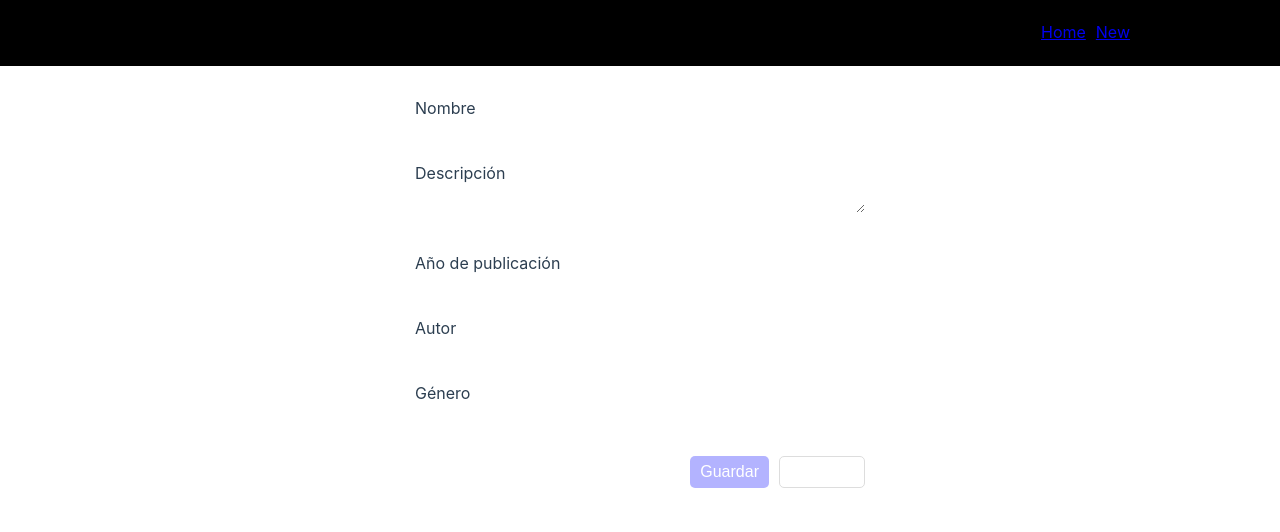
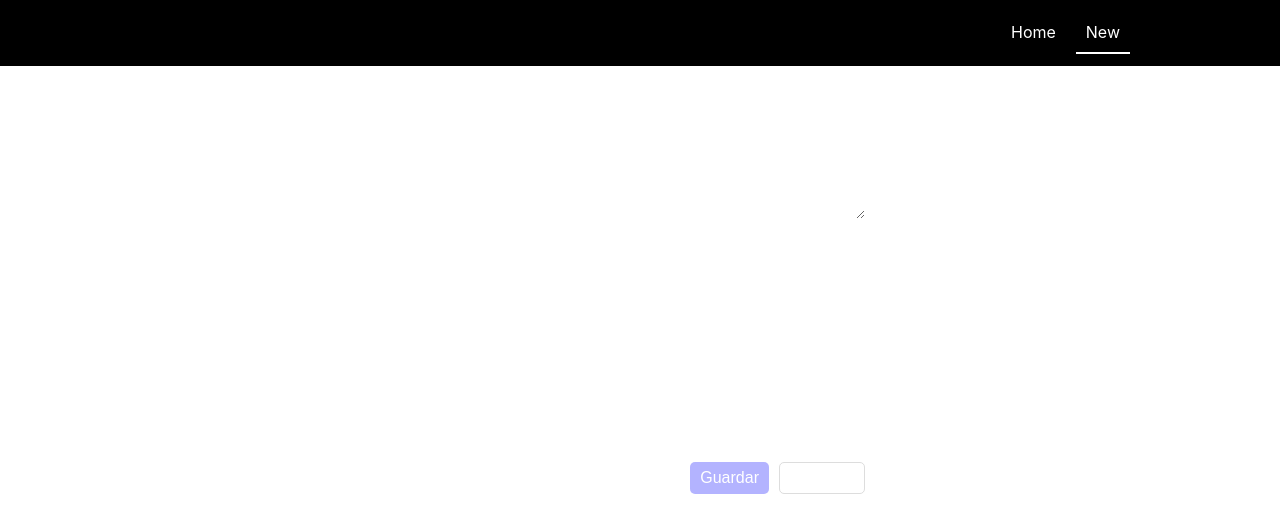
Before and after one commit to baiest/mylibrary-front, a Vue app: page /book/new in a window 1280 px wide. Shown: the top 532 px of the page. Built offline with nearby package versions, Linux system fonts and the light colour scheme.

Commit message:
Update: form validations add

```diff
--- a/package.json
+++ b/package.json
@@ -10,6 +10,8 @@
     "lint": "eslint . --ext .vue,.js,.jsx,.cjs,.mjs,.ts,.tsx,.cts,.mts --fix --ignore-path .gitignore"
   },
   "dependencies": {
+    "@vuelidate/core": "^2.0.0-alpha.44",
+    "@vuelidate/validators": "^2.0.0-alpha.31",
     "axios": "^0.27.2",
     "vue": "^3.2.37",
     "vue-router": "^4.1.3"
--- a/src/assets/base.css
+++ b/src/assets/base.css
@@ -54,13 +54,19 @@
   font-weight: normal;
 } */
 
+:root {
+  --main-font: Inter, -apple-system, BlinkMacSystemFont, 'Segoe UI', Roboto, Oxygen, Ubuntu, Cantarell, 'Fira Sans', 'Droid Sans', 'Helvetica Neue', sans-serif;
+  --main-color: #8e8effaa;
+  --main-font-color: #FFF;
+}
+
 body {
   min-height: 100vh;
   color: var(--color-text);
   background: var(--color-background);
   transition: color 0.5s, background-color 0.5s;
   line-height: 1.6;
-  font-family: Inter, -apple-system, BlinkMacSystemFont, 'Segoe UI', Roboto, Oxygen, Ubuntu, Cantarell, 'Fira Sans', 'Droid Sans', 'Helvetica Neue', sans-serif;
+  font-family: var(--main-font);
   font-size: 15px;
   text-rendering: optimizeLegibility;
   -webkit-font-smoothing: antialiased;
--- a/src/components/BookList.vue
+++ b/src/components/BookList.vue
@@ -1,11 +1,12 @@
 <script setup lang="ts">
 import type { Book } from "@/models/Book";
-import type { RequestAxios } from "@/models/RequestAxios";
+import type { RequestAPI } from "@/models/RequestAPI";
 import { BookService } from "@/services/book";
 import { onMounted, reactive, ref } from "vue";
 import DialogOptions from "./DialogOptions.vue";
 import Modal from "./ModalComponent.vue";
-const books = reactive<RequestAxios<Book[]>>({
+
+const books = reactive<RequestAPI<Book[]>>({
   loading: false,
   error: null,
   data: [],
@@ -47,6 +48,7 @@ const closeDelete = () => {
   isOpenDelete.value = false;
   bookSelected.value = null;
 };
+
 const deleteBook = async () => {
   try {
     if (!bookSelected.value) return;
@@ -126,7 +128,9 @@ onMounted(async () => {
             Editar
           </router-link>
         </li>
-        <li class="dialog__item" @click="openDelete">Borrar</li>
+        <li class="dialog__item">
+          <button @click="openDelete">Borrar</button>
+        </li>
       </ul>
     </DialogOptions>
   </section>
@@ -191,6 +195,9 @@ onMounted(async () => {
 .table__row:hover {
   background: rgba(255, 255, 255, 0.3);
 }
+.table__row span:last-child {
+  border-right: none;
+}
 .table__row.table__row-selected {
   background: rgba(255, 255, 255, 0.3);
   transition: background 0.1s ease;
@@ -201,9 +208,20 @@ onMounted(async () => {
   margin: 0;
   list-style: none;
 }
-.dialog__item {
+
+.dialog__item a,
+.dialog__item button {
+  display: flex;
   padding: 5px 20px;
 }
+
+.dialog__item button {
+  border: none;
+  background: none;
+  font-size: 1.6rem;
+  cursor: pointer;
+}
+
 a {
   text-decoration: none;
   color: #000;
@@ -233,7 +251,7 @@ p {
   font-size: 1.6rem;
   cursor: pointer;
 
-  background: #8e8effaa;
+  background: var(--main-color);
   border: none;
   border-radius: 12px;
   transition: all 0.1s ease-out;
@@ -244,7 +262,7 @@ p {
   transition: all 0.1s ease-in;
 }
 .modal__options-btn.cancel {
-  border: 1px solid #8e8effaa;
+  border: 1px solid var(--main-color);
   background: none;
 }
 </style>
--- a/src/components/Forms/BookForm.vue
+++ b/src/components/Forms/BookForm.vue
@@ -2,32 +2,73 @@
 import "./style.css";
 import { listYears } from "@/utils/listYears";
 import { onMounted, reactive, toRefs, watch } from "vue";
-import type { RequestAxios } from "@/models/RequestAxios";
+import type { RequestAPI } from "@/models/RequestAPI";
 import type { Book, BookCreate } from "@/models/Book";
 import { BookService } from "@/services/book";
-import { useRouter } from "vue-router";
+import { useRoute, useRouter } from "vue-router";
+import useVuelidate from "@vuelidate/core";
+import { helpers, required, between } from "@vuelidate/validators";
 const props = defineProps<{
   id?: number;
 }>();
 
 const { id } = toRefs(props);
 const router = useRouter();
-const book = reactive<RequestAxios<Book | null>>({
+const route = useRoute();
+const book = reactive<RequestAPI<Book | null>>({
   loading: false,
   error: null,
   data: null,
 });
 
-const form = reactive<BookCreate>({
+const initialState = {
   name: "",
   description: "",
   publication_year: null,
   author: "",
   gender: "",
+};
+const form = reactive<BookCreate>({
+  ...initialState,
 });
+
+const messageRequired = "Este campo es necesario";
+const rules = useVuelidate(
+  {
+    name: {
+      required: helpers.withMessage(messageRequired, required),
+    },
+    description: {
+      required: helpers.withMessage(messageRequired, required),
+    },
+    publication_year: {
+      required: helpers.withMessage(messageRequired, required),
+      betweenValue: helpers.withMessage(
+        "Ingrese un año valido",
+        between(0, new Date().getFullYear())
+      ),
+    },
+    author: {
+      required: helpers.withMessage(messageRequired, required),
+    },
+    gender: {
+      required: helpers.withMessage(messageRequired, required),
+    },
+  },
+  form
+);
+
+watch(
+  () => route.params.id,
+  () => {
+    book.data = null;
+    Object.assign(form, initialState);
+  }
+);
 
 const onSubmit = async () => {
   try {
+    if (!(await rules.value.$validate())) return;
     if (!id?.value) {
       await BookService.create({ ...form });
     } else {
@@ -45,12 +86,7 @@ const onCancel = () => {
 
 watch(book, (current) => {
   if (!current.data) return;
-  type options = "name"; //One property to evit error ts key implicity any
-  const data = current.data;
-  const keys = Object.keys(data) as options[];
-  for (const key of keys) {
-    form[key] = data[key];
-  }
+  Object.assign(form, { ...form, ...current.data });
 });
 
 onMounted(async () => {
@@ -67,7 +103,9 @@ onMounted(async () => {
   <form @submit.prevent="onSubmit">
     <p v-if="book.error">{{ book.error }}</p>
     <fieldset class="field__container">
+      <div>
         <input
+          @blur="rules.name.$touch"
           v-model="form.name"
           class="field__input"
           type="text"
@@ -75,9 +113,17 @@ onMounted(async () => {
           placeholder=""
         />
         <label class="field__label" for="name">Nombre</label>
+      </div>
+      <div>
+        <span v-for="error in rules.name.$errors" :key="error.$uid">
+          {{ error.$message }}
+        </span>
+      </div>
     </fieldset>
     <fieldset class="field__container">
+      <div>
         <textarea
+          @blur="rules.description.$touch"
           v-model="form.description"
           class="field__input"
           type="area"
@@ -85,9 +131,17 @@ onMounted(async () => {
           placeholder=""
         />
         <label class="field__label" for="desc">Descripción</label>
+      </div>
+      <div>
+        <span v-for="error in rules.description.$errors" :key="error.$uid">
+          {{ error.$message }}
+        </span>
+      </div>
     </fieldset>
     <fieldset class="field__container">
+      <div>
         <input
+          @blur="rules.publication_year.$touch"
           v-model="form.publication_year"
           class="field__input"
           id="year"
@@ -95,12 +149,20 @@ onMounted(async () => {
           placeholder=""
         />
         <label class="field__label" for="year">Año de publicación</label>
+      </div>
+      <div>
+        <span v-for="error in rules.publication_year.$errors" :key="error.$uid">
+          {{ error.$message }}
+        </span>
+      </div>
       <datalist id="years">
         <option v-for="year in listYears()" :key="year" :value="year"></option>
       </datalist>
     </fieldset>
     <fieldset class="field__container">
+      <div>
         <input
+          @blur="rules.author.$touch"
           v-model="form.author"
           class="field__input"
           type="text"
@@ -108,9 +170,17 @@ onMounted(async () => {
           placeholder=""
         />
         <label class="field__label" for="author">Autor</label>
+      </div>
+      <div>
+        <span v-for="error in rules.author.$errors" :key="error.$uid">
+          {{ error.$message }}
+        </span>
+      </div>
     </fieldset>
     <fieldset class="field__container">
+      <div>
         <input
+          @blur="rules.gender.$touch"
           v-model="form.gender"
           class="field__input"
           type="text"
@@ -118,6 +188,12 @@ onMounted(async () => {
           placeholder=""
         />
         <label class="field__label" for="gender">Género</label>
+      </div>
+      <div>
+        <span v-for="error in rules.gender.$errors" :key="error.$uid">
+          {{ error.$message }}
+        </span>
+      </div>
     </fieldset>
     <fieldset class="field__container field__options">
       <input class="submit" type="submit" value="Guardar" />
@@ -137,18 +213,23 @@ form {
   float: right;
 }
 
+textarea {
+  font-family: var(--main-font);
+  font-size: 1.8rem;
+}
+
 .submit,
 button {
   font-size: 1.6rem;
   padding: 0.6rem 1rem;
   border: none;
   border-radius: 5px;
-  color: #fff;
+  color: var(--main-font-color);
   cursor: pointer;
 }
 
 .submit {
-  background: #8e8effaa;
+  background: var(--main-color);
 }
 button {
   background: none;
--- a/src/components/Forms/style.css
+++ b/src/components/Forms/style.css
@@ -4,6 +4,7 @@
   border: none;
   padding: 1rem 0;
   margin: 1rem 0;
+  --color: var(--main-font-color);
 }
 
 .field__input {
@@ -12,9 +13,9 @@
   outline: none;
   padding: 0.8rem 0;
   border: none;
-  color: #fff;
+  color: var(--color);
   font-size: 1.6rem;
-  border-bottom: 1px solid #fff;
+  border-bottom: 1px solid var(--color);
 }
 
 .field__label {
@@ -23,10 +24,12 @@
   transform-origin: top left;
   transform: translateY(0);
   transition: transform 0.2s;
+  color: var(--color)
 }
 
 .field__input:focus+.field__label,
 .field__input:not(:placeholder-shown)+.field__label {
   transform: translateY(-1.8rem) scale(0.8);
   transform-origin: top left;
+  --color: var(--main-color);
 }
--- a/src/components/ModalComponent.vue
+++ b/src/components/ModalComponent.vue
@@ -65,7 +65,7 @@ const closeModal = () => {
 }
 
 .modal__title {
-  background: #8e8effaa;
+  background: var(--main-color);
   padding: 10px;
 }
 .modal__body {
--- a/src/components/NavMenu.vue
+++ b/src/components/NavMenu.vue
@@ -1,8 +1,16 @@
 <template>
   <nav>
     <ul class="container">
-      <li><router-link :to="{ name: 'home' }">Home</router-link></li>
-      <li><router-link :to="{ name: 'new' }">New</router-link></li>
+      <li>
+        <router-link :active-class="'active'" :to="{ name: 'home' }"
+          >Home</router-link
+        >
+      </li>
+      <li>
+        <router-link :active-class="'active'" :to="{ name: 'new' }"
+          >New</router-link
+        >
+      </li>
     </ul>
   </nav>
 </template>
@@ -23,4 +31,14 @@ ul {
   gap: 10px;
   list-style: none;
 }
+ul li a {
+  padding: 10px;
+  text-decoration: none;
+  color: var(--main-font-color);
+}
+
+.active {
+  border-bottom: 2px solid var(--main-font-color);
+  transition: all 0.2s ease-in;
+}
 </style>
--- a/src/models/RequestAxios.ts
+++ b/src/models/RequestAPI.ts
@@ -1,4 +1,4 @@
-export interface RequestAxios<T> {
+export interface RequestAPI<T> {
   loading: boolean;
   error: string | null;
   data: T;
--- a/src/router/index.ts
+++ b/src/router/index.ts
@@ -20,9 +20,9 @@ const router = createRouter({
     {
       path: "/book/new",
       name: "new",
-      // route level code-splitting
-      // this generates a separate chunk (About.[hash].js) for this route
-      // which is lazy-loaded when the route is visited.
+      props: () => ({
+        id: null,
+      }),
       component: () => import("../components/Forms/BookForm.vue"),
     },
     {
--- a/src/views/BookView.vue
+++ b/src/views/BookView.vue
@@ -1,19 +1,19 @@
 <script setup lang="ts">
 import type { Book } from "@/models/Book";
-import type { RequestAxios } from "@/models/RequestAxios";
+import type { RequestAPI } from "@/models/RequestAPI";
 import { BookService } from "@/services/book";
-import { onMounted, reactive, toRefs } from "vue";
-
+import { onMounted, reactive, toRefs, watch } from "vue";
 const props = defineProps<{
   id: string;
 }>();
 
 const { id } = toRefs(props);
-const book = reactive<RequestAxios<Book | null>>({
+const book = reactive<RequestAPI<Book | null>>({
   loading: false,
   error: null,
   data: null,
 });
+
 onMounted(async () => {
   book.loading = true;
   try {
```
Also changed, not shown: 1 other file (tests, documents, lock files or other folders). Lines whose indentation alone changed are shown as unchanged.
